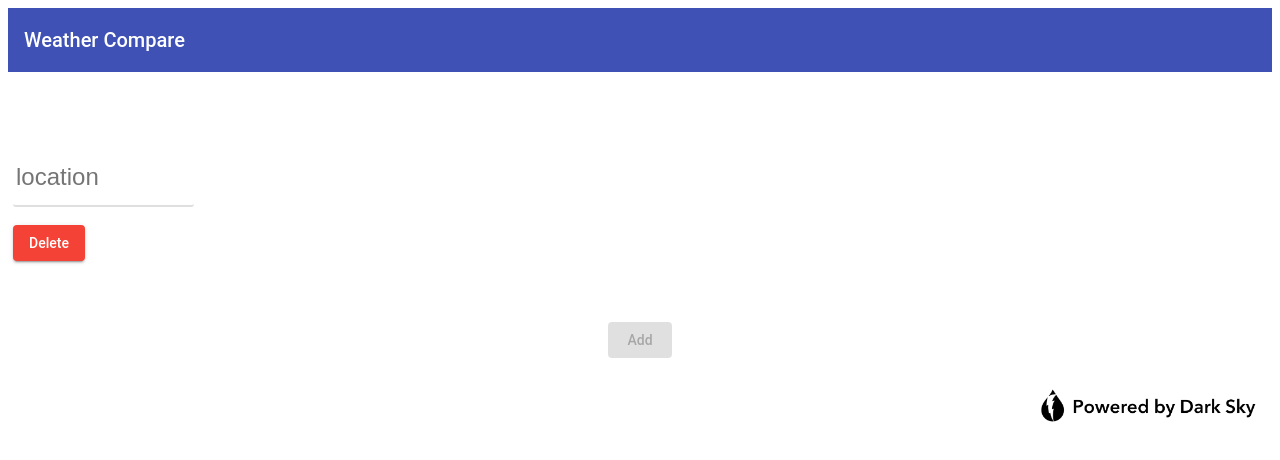
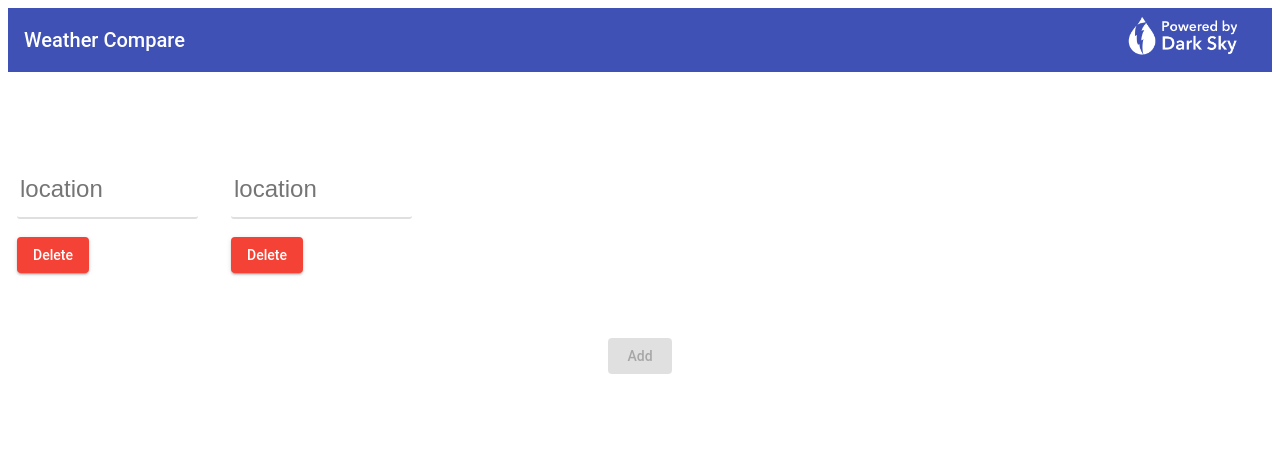
Before and after one commit to adrenallen/compare-weather-ng, an Angular app: page / in a window 1280 px wide. Shown: the top 460 px of the page. Built offline with nearby package versions, Linux system fonts and the light colour scheme.

Commit message:
looking nice

```diff
--- a/src/app/app.component.css
+++ b/src/app/app.component.css
@@ -1,5 +1,5 @@
 .main-table{
-    border-collapse: collapse;
+
 }
 
 .bottom-buttons{
@@ -8,6 +8,24 @@
 }
 
 .about-box{
-    margin-top:20px;
+    margin-top:60px;
+}
+
+.table-holder{
+    margin-top:8px;
+    width:100%;
+    position:relative;
+    overflow-x:scroll;
+}
+
+mat-toolbar span:first-child{
+    flex: 1 1 auto;
+}
+.powered-by{
+    flex: 1 1 auto;
     text-align:right;
 }
+
+.spacer-span{
+    flex:1 1 auto;
+}
--- a/src/app/app.component.html
+++ b/src/app/app.component.html
@@ -1,14 +1,21 @@
 <div>
   <mat-toolbar color="primary">
     <span>Weather Compare</span>
+    <span class='spacer-span'></span>
+    <span class='powered-by'>
+      <a target="_" class="attribution-one-line" href="https://darksky.net/poweredby/"><img
+          src="/assets/poweredby-darkbackground.png" style="height: 3.5rem;"></a>
+    </span>
   </mat-toolbar>
-  <table class='main-table'>
-    <app-weather-row *ngFor="let row of rows" [rowData]="row" (onDelete)="delete($event)"></app-weather-row>
-  </table>
+  <div class='table-holder'>
+    <table class='main-table'>
+      <app-weather-row *ngFor="let row of rows" [rowData]="row" (onDelete)="delete($event)"></app-weather-row>
+    </table>
+  </div>
   <div class='bottom-buttons'>
-      <button color="primary" [disabled]="hasEmpty()" mat-raised-button (click)="addRow()">Add</button>
+    <button color="primary" [disabled]="hasEmpty()" mat-raised-button (click)="addRow()">Add</button>
   </div>
   <div class='about-box'>
-      <a class="attribution-one-line" href="https://darksky.net/poweredby/"><img src="/assets/poweredby-oneline.png" style="height: 3.5rem;"></a>
+
   </div>
 </div>
--- a/src/app/app.component.ts
+++ b/src/app/app.component.ts
@@ -17,6 +17,7 @@ export class AppComponent implements OnInit{
     // this.weatherService.getWeather("cincinnati, oh").subscribe((result) =>{
     //   console.log(result);
     // });
+    this.addRow();
     this.addRow();
   }
 
```
Also changed, not shown: src/assets/poweredby-darkbackground.png (added), src/assets/poweredby.png (added).
